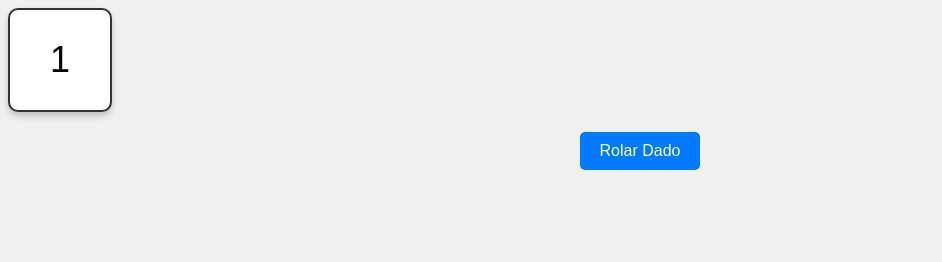
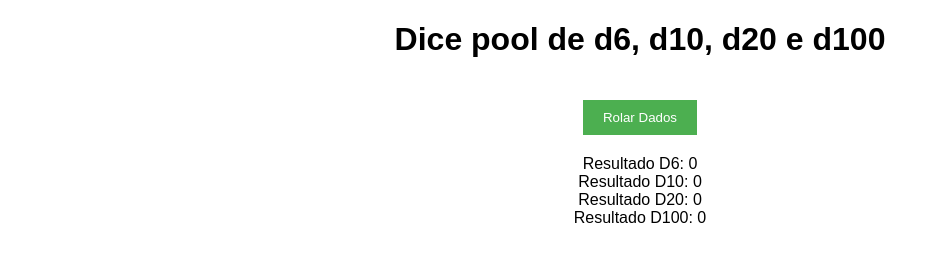
Before and after one commit to GhostFacings1171/dado, a plain HTML site: page index.html in a window 1280 px wide. Shown: the whole page, without its empty margins (0-942 px from the left). Drawn offline with Linux system fonts and the light colour scheme.

Commit message:
Update index.html

```diff
--- a/index.html
+++ b/index.html
@@ -1,61 +1,60 @@
 <!DOCTYPE html>
-<html lang="en">
+<html lang="pt-BR">
 <head>
     <meta charset="UTF-8">
     <meta name="viewport" content="width=device-width, initial-scale=1.0">
-    <link rel="stylesheet" href="styles.css">
-    <title>Dado de 20 lados</title>
+    <title>Rolagem de dados</title>
     <style>
-        body {
+body {
+    font-family: sans-serif;
     text-align: center;
-    font-family: Arial, sans-serif;
-    background-color: #f0f0f0;
 }
 
-.dice {
-    width: 100px;
-    height: 100px;
-    border: 2px solid #333;
-    background-color: #fff;
-    display: flex;
-    justify-content: center;
-    align-items: center;
-    font-size: 36px;
-    border-radius: 10px;
-    box-shadow: 0px 4px 6px rgba(0, 0, 0, 0.2);
-    user-select: none;
+#rolarDados {
+    margin: 20px 0;
+    padding: 10px 20px;
+    background-color: #4CAF50;
+    color: white;
+    border: none;
+    cursor: pointer;
 }
 
-button {
+.resultado {
+    font-size: 24px;
     margin-top: 20px;
-    padding: 10px 20px;
-    font-size: 16px;
-    background-color: #007BFF;
-    color: #fff;
-    border: none;
-    border-radius: 5px;
-    cursor: pointer;
-    transition: background-color 0.3s;
-}
-
-button:hover {
-    background-color: #0056b3;
 }
 
     </style>
 </head>
 <body>
-    <div class="dice" id="dice">
-        <p class="dice-face" id="dice-face">1</p>
-    </div>
-    <button onclick="rollDice()">Rolar Dado</button>
+    <h1>Dice pool de d6, d10, d20 e d100</h1>
+
+    <button id="rolarDados">Rolar Dados</button>
+
+    <div id="resultadoD6">Resultado D6: 0</div>
+    <div id="resultadoD10">Resultado D10: 0</div>
+    <div id="resultadoD20">Resultado D20: 0</div>
+    <div id="resultadoD100">Resultado D100: 0</div>
+
     <script>
-        function rollDice() {
-    const dice = document.getElementById('dice');
-    const diceFace = document.getElementById('dice-face');
+const botaoRolar = document.getElementById('rolarDados');
+const resultadoD6Div = document.getElementById('resultadoD6');
+const resultadoD10Div = document.getElementById('resultadoD10');
+const resultadoD20Div = document.getElementById('resultadoD20');
+const resultadoD100Div = document.getElementById('resultadoD100');
 
-    const result = Math.floor(Math.random() * 20) + 1; // Gere um número aleatório de 1 a 6
-        }
+botaoRolar.addEventListener('click', () => {
+    const resultadoD6 = Math.floor(Math.random() * 6) + 1;
+    const resultadoD10 = Math.floor(Math.random() * 10) + 1;
+    const resultadoD20 = Math.floor(Math.random() * 20) + 1;
+    const resultadoD100 = Math.floor(Math.random() * 100) + 1;
+
+    resultadoD6Div.textContent = `Resultado d6: ${resultadoD6}`;
+    resultadoD10Div.textContent = `Resultado d10: ${resultadoD10}`;
+    resultadoD20Div.textContent = `Resultado d20: ${resultadoD20}`;
+    resultadoD100Div.textContent = `Resultado d100: ${resultadoD100}`;
+});
+
     </script>
 </body>
 </html>
```
